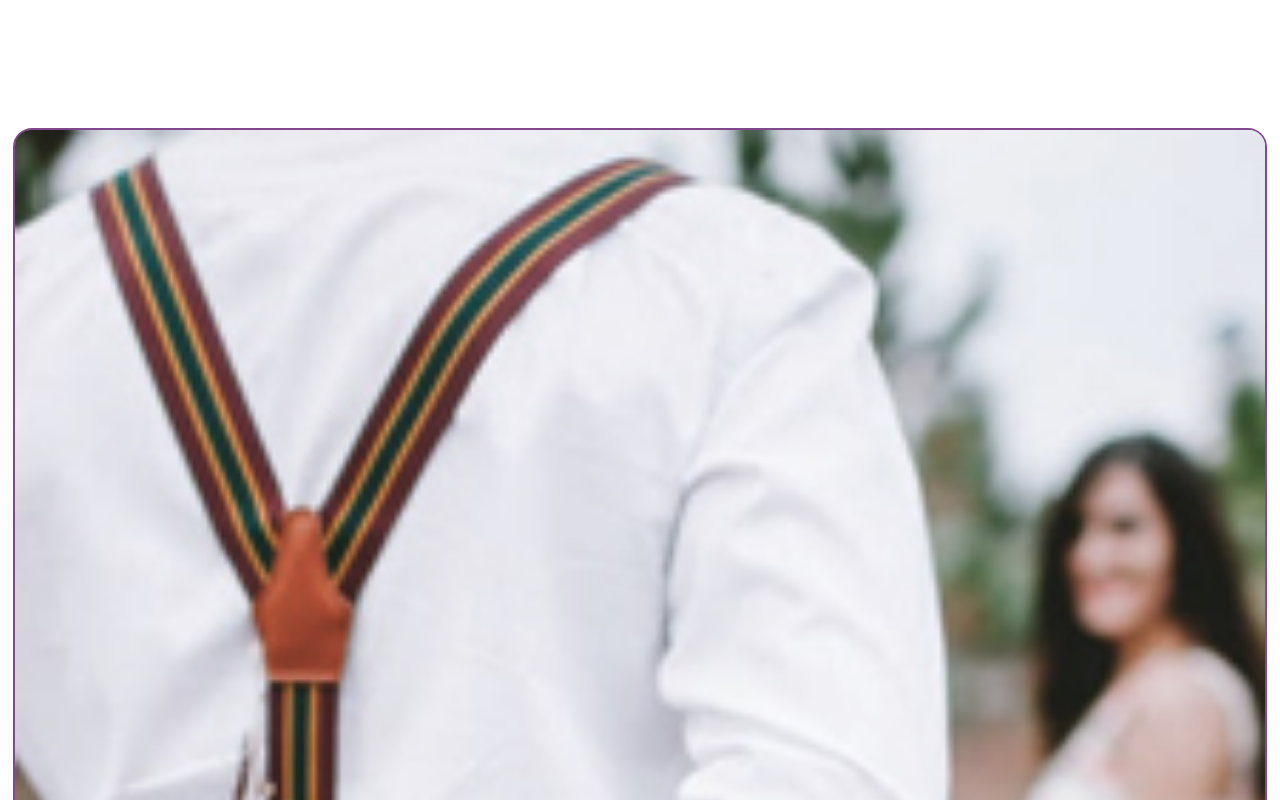
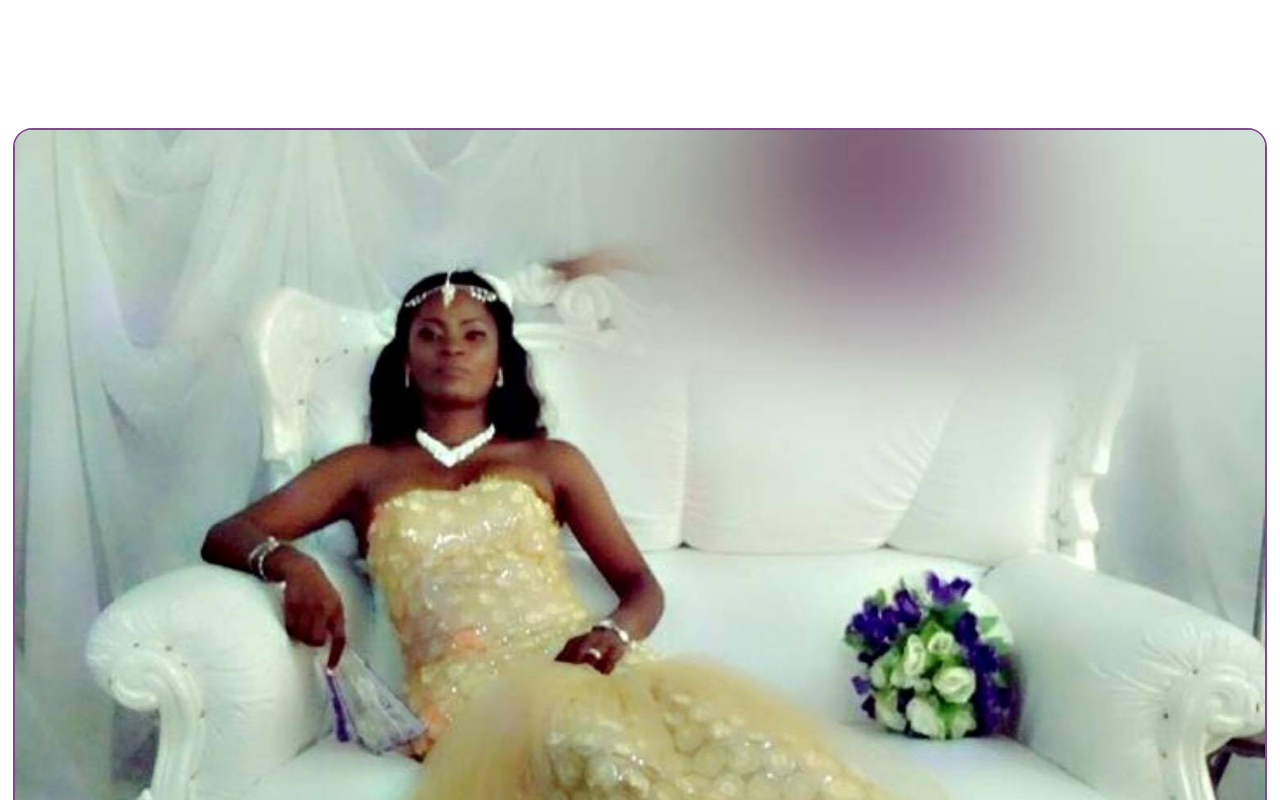
Before and after one commit to digitbase365/digitcode.github.io, a plain HTML site: page index.html in a window 1280 px wide. Shown: the part 3820-4620 px from the top of the page. Drawn offline with Linux system fonts and the light colour scheme.

Commit message:
Uploded Bride Pic

```diff
--- a/index.html
+++ b/index.html
@@ -51,7 +51,7 @@
             <p>Lorem ipsum dolor sit amet consectetur adipisicing elit. Nisi veritatis sunt perferendis aliquid pariatur voluptatum at atque ipsum consectetur totam.</p>
         </div>
         <div class="story-card">
-            <img src="/images/story_3.jpg" alt="Story Pic 3">
+            <img src="../digitcode.github.io/images/bride.jpg" alt="Story Pic 3">
             <span>20 July, 2013</span>
             <h1>Our First Meet</h1>
             <span>THAT DAY CHANGED MY LIFE</span>
```
Also changed, not shown: images/5.jpg (deleted), images/bride.jpg (added).
